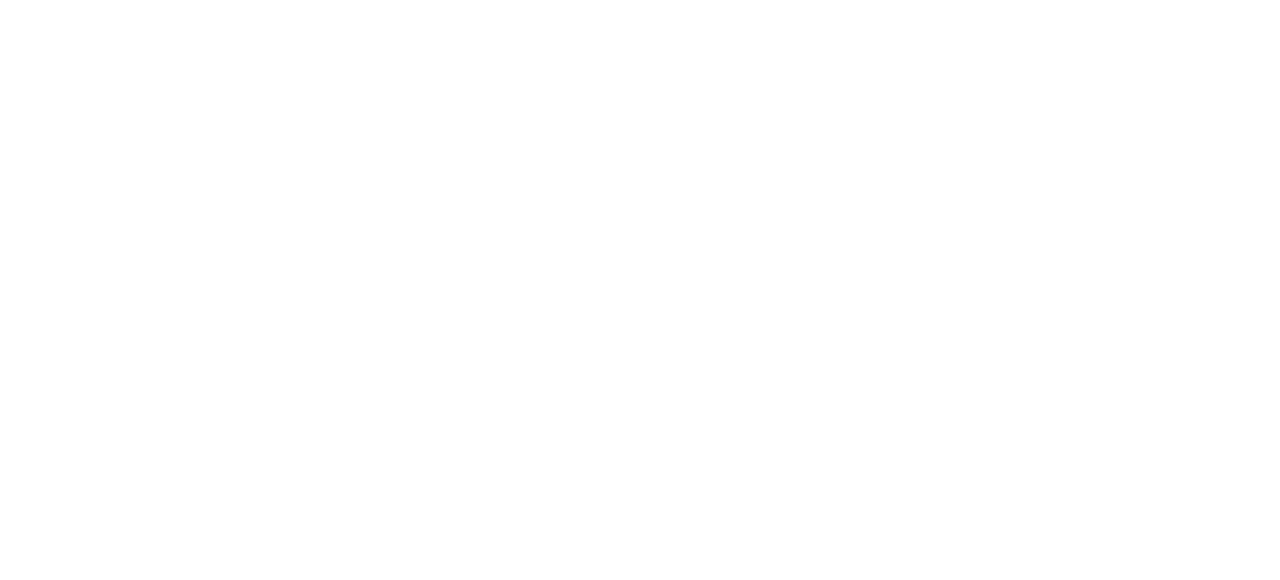
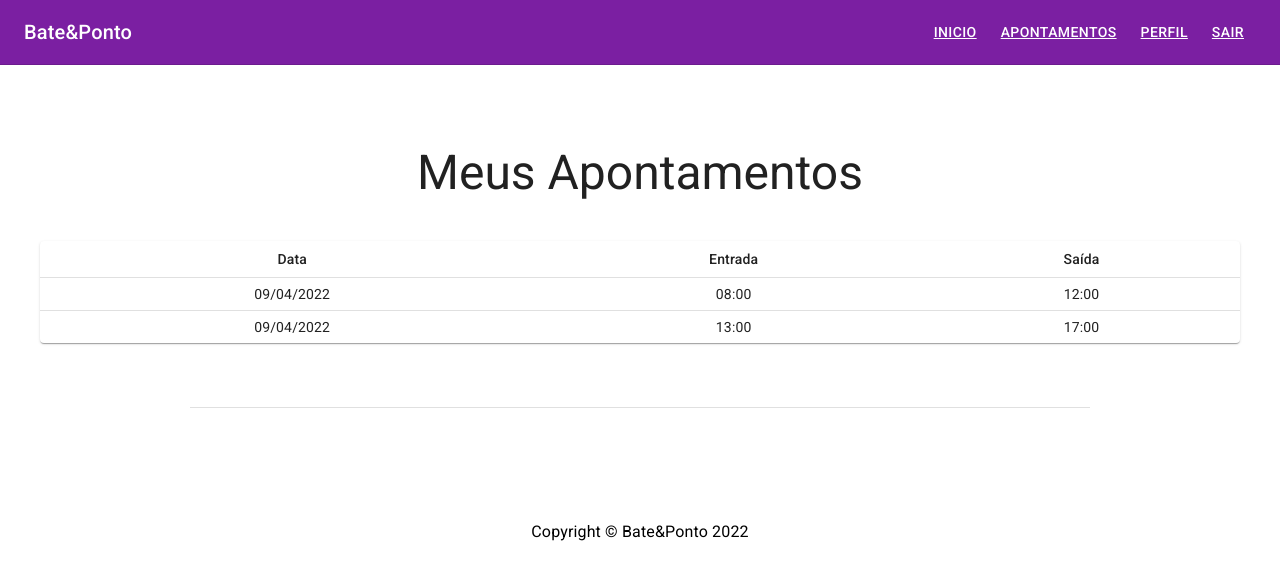
Before and after one commit to LuizeraDev/bate-ponto, a React (Create React App) app: page /appointments in a window 1280 px wide. Before the commit this address had no page. Shown: the top 580 px of the page. Built offline with nearby package versions, Linux system fonts and the light colour scheme.

Commit message:
new screen appointments

```diff
--- a/src/components/Navbar.jsx
+++ b/src/components/Navbar.jsx
@@ -17,7 +17,15 @@
                     href="/"
                     sx={{ my: 1, mx: 1.5 }}
                 >
-                    Dashboard
+                    Inicio
+                </Link>
+                <Link
+                    variant="button"
+                    color="inherit"
+                    href="/appointments"
+                    sx={{ my: 1, mx: 1.5 }}
+                >
+                    Apontamentos
                 </Link>
                 <Link
                     variant="button"
--- /dev/null
+++ b/src/components/Tabela.jsx
@@ -0,0 +1,49 @@
+import * as React from 'react';
+import Table from '@mui/material/Table';
+import TableBody from '@mui/material/TableBody';
+import TableCell from '@mui/material/TableCell';
+import TableContainer from '@mui/material/TableContainer';
+import TableHead from '@mui/material/TableHead';
+import TableRow from '@mui/material/TableRow';
+import Paper from '@mui/material/Paper';
+
+function createData(date, start, end) {
+  return { date, start, end };
+}
+
+const rows = [
+  createData('09/04/2022', '08:00', '12:00'),
+  createData('09/04/2022', '13:00', '17:00')
+];
+
+function DenseTable() {
+  return (
+    <TableContainer component={Paper} sx={{ mt: 5 }} color='primary'>
+      <Table sx={{ minWidth: 100 }} size="small" aria-label="a dense table">
+        <TableHead>
+          <TableRow>
+            <TableCell align="center">Data</TableCell>
+            <TableCell align="center">Entrada</TableCell>
+            <TableCell align="center">Saída</TableCell>
+          </TableRow>
+        </TableHead>
+        <TableBody>
+          {rows.map((row) => (
+            <TableRow
+              key={row.date}
+              sx={{ '&:last-child td, &:last-child th': { border: 0 } }}
+            >
+              <TableCell component="th" align="center" scope="row">
+                {row.date}
+              </TableCell>
+              <TableCell align="center">{row.start}</TableCell>
+              <TableCell align="center">{row.end}</TableCell>
+            </TableRow>
+          ))}
+        </TableBody>
+      </Table>
+    </TableContainer>
+  );
+}
+
+export default DenseTable;
--- /dev/null
+++ b/src/pages/Appointments.jsx
@@ -0,0 +1,39 @@
+import { Box, Container, Typography } from '@mui/material';
+import Copyright from '../components/Copyright';
+import Navbar from '../components/Navbar';
+import Tabela from '../components/Tabela';
+
+function Appointments() {
+    return (
+        <Box>
+            <Navbar />
+            {/* Main */}
+            <Container disableGutters maxWidth="lg" component="main" sx={{ pt: 10, pb: 6 }}>
+                <Typography
+                    component="h1"
+                    variant="h3"
+                    align="center"
+                    color="text.primary"
+                    gutterBottom
+                >
+                    Meus Apontamentos
+                </Typography>
+                <Tabela />
+                {/* Footer */}
+                <Container
+                    maxWidth="md"
+                    component="footer"
+                    sx={{
+                        borderTop: (theme) => `1px solid ${theme.palette.divider}`,
+                        mt: 8,
+                        py: [3, 6],
+                    }}
+                >
+                    <Copyright sx={{ mt: 8, mb: 4 }} />
+                </Container>
+            </Container>
+        </Box>
+    );
+}
+
+export default Appointments;
--- a/src/pages/Dashboard.jsx
+++ b/src/pages/Dashboard.jsx
@@ -43,7 +43,7 @@
 
     return (
         <Box>
-            <Navbar />
+            <Navbar/>
             {/* Main */}
             <Container disableGutters maxWidth="sm" component="main" sx={{ pt: 10, pb: 6 }}>
                 <Typography
--- a/src/pages/Profile.jsx
+++ b/src/pages/Profile.jsx
@@ -25,7 +25,7 @@
 
     return (
         <Box>
-            <Navbar />
+            <Navbar/>
             {/* Main */}
             <Container component="main" maxWidth="xs">
                 <Box
@@ -36,7 +36,7 @@
                         alignItems: 'center',
                     }}
                 >
-                    <Typography component="h4" variant="h4">
+                    <Typography component="h3" variant="h3">
                         Meus dados
                     </Typography>
                     <Box component="form" onSubmit={handleSubmit} noValidate sx={{ mt: 1 }}>
--- a/src/routes/index.jsx
+++ b/src/routes/index.jsx
@@ -4,6 +4,7 @@
 import Profile from '../pages/Profile';
 import Register from '../pages/Register';
 import RegisterCompany from '../pages/RegisterCompany';
+import Appointments from '../pages/Appointments';
 import ProtectedRoutes from '../auth/ProtectedRoutes';
 
 function Router() {
@@ -16,6 +17,7 @@
                 <Route element={ <ProtectedRoutes/> }>
                     <Route path="/" element={ <Dashboard/> } />
                     <Route path="/profile" element={ <Profile/> } />
+                    <Route path="/appointments" element={ <Appointments/> } />
                 </Route>
             </Routes>
         </BrowserRouter>
```
